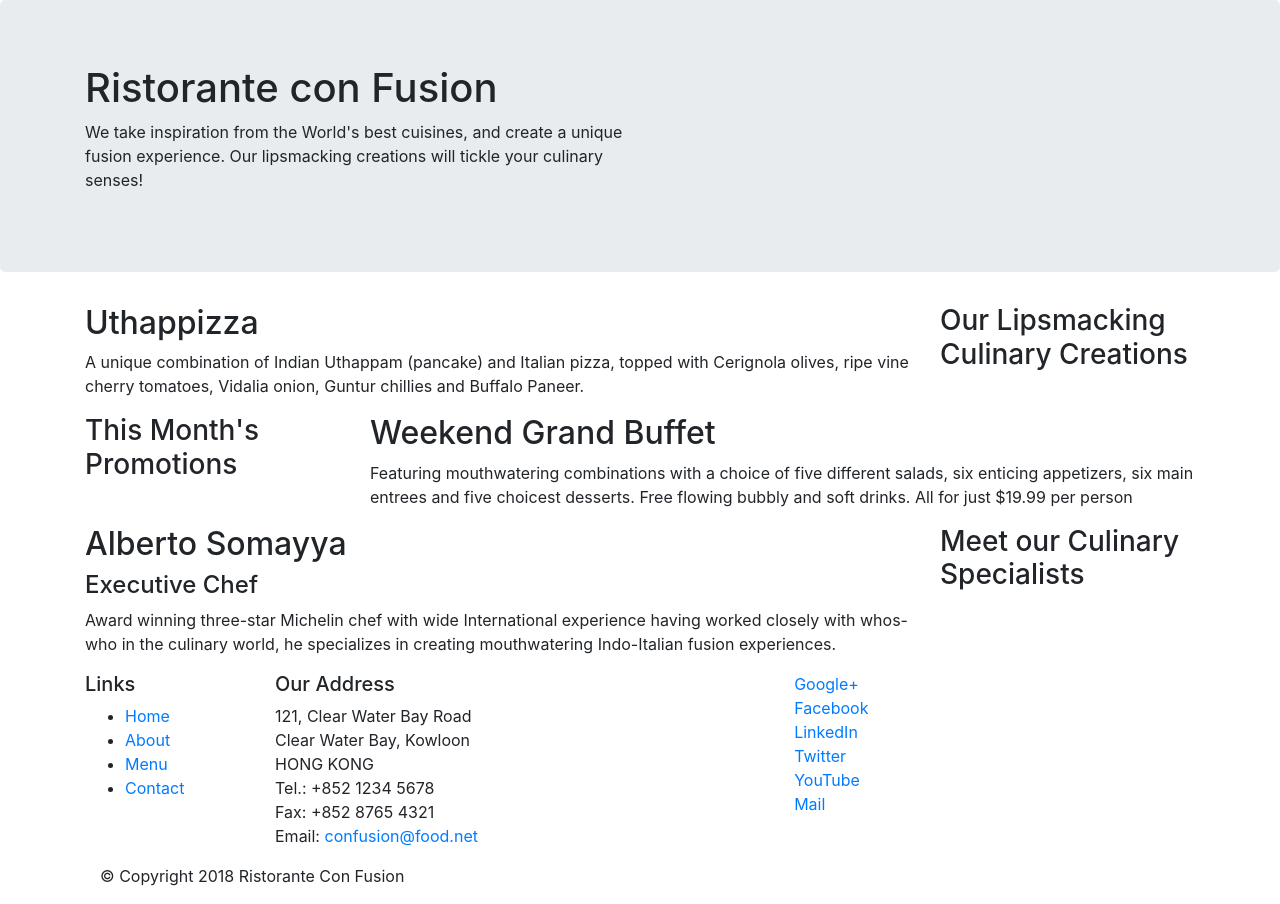
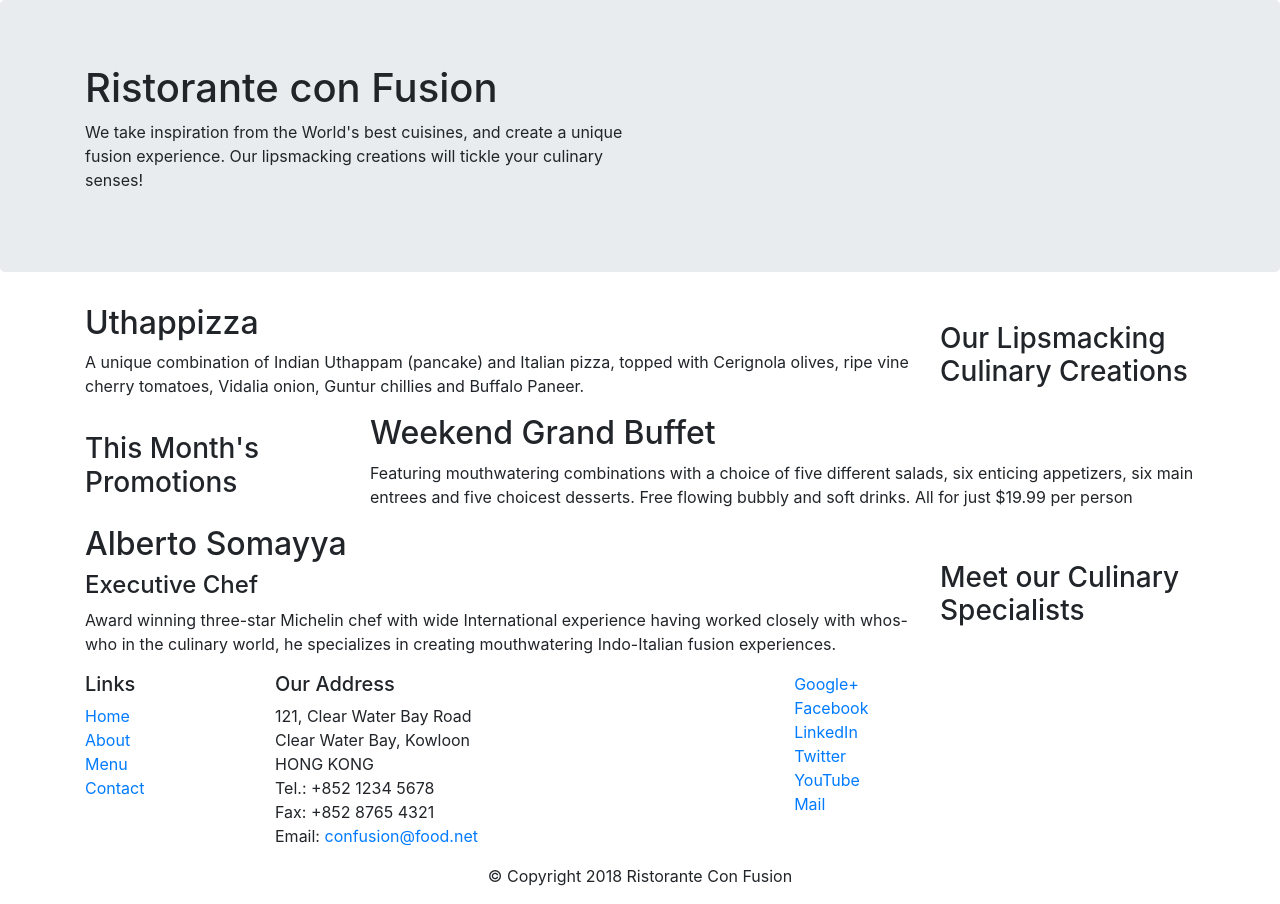
Before and after one commit to sandsece/BootstrapConfusion, a website: page index.html in a window 1280 px wide. Drawn offline with nearby package versions, Linux system fonts and the light colour scheme.

Commit message:
Bootstrap Grid Part 2

```diff
--- a/index.html
+++ b/index.html
@@ -9,6 +9,7 @@
 
      <!-- Bootstrap CSS -->
      <link rel="stylesheet" href="node_modules/bootstrap/dist/css/bootstrap.min.css">
+     <link href="css/styles.css" rel="stylesheet">
     <title>Ristorante Con Fusion</title>
 </head>
 
@@ -16,7 +17,7 @@
 
     <header class="jumbotron">
         <div class="container">
-            <div class="row">
+            <div class="row  row-header"">
                 <div class="col-12 col-sm-6">
                     <h1>Ristorante con Fusion</h1>
                     <p>We take inspiration from the World's best cuisines, and create a unique fusion experience. Our lipsmacking creations will tickle your culinary senses!</p>
@@ -28,7 +29,7 @@
     </header>
 
     <div class="container">
-        <div class="row">
+        <div class="row row-content align-items-center">
             <div class="col-12 col-sm-4  order-sm-last col-md-3">
                 <h3>Our Lipsmacking Culinary Creations</h3>
             </div>
@@ -39,7 +40,7 @@
         </div>
 
 
-        <div class="row">
+        <div class="row row-content align-items-center">
             <div class="col-12 col-sm-4 col-md-3">
                 <h3>This Month's Promotions</h3>
             </div>
@@ -49,7 +50,7 @@
             </div>
         </div>
 
-        <div class="row">
+        <div class="row row-content align-items-center">
             <div class="col-12 col-sm-4 order-sm-last col-md-3">
                 <h3>Meet our Culinary Specialists</h3>
             </div>
@@ -61,12 +62,12 @@
         </div>
     </div>
 
-    <footer>
+    <footer class="footer">
         <div class="container">
             <div class="row">
                 <div class="col-4 col-sm-2">
                     <h5>Links</h5>
-                    <ul>
+                    <ul class="list-unstyled">
                         <li><a href="#">Home</a></li>
                         <li><a href="#">About</a></li>
                         <li><a href="#">Menu</a></li>
@@ -85,7 +86,7 @@
 		           </address>
                 </div>
                 <div class="col-12 col-sm-4">
-                    <div class="col-4 offset-1 col-sm-2">
+                    <div class="col-4 offset-1 col-sm-2 align-self-center">
                         <a href="http://google.com/+">Google+</a>
                         <a href="http://www.facebook.com/profile.php?id=">Facebook</a>
                         <a href="http://www.linkedin.com/in/">LinkedIn</a>
@@ -95,8 +96,8 @@
                     </div>
                 </div>
            </div>
-           <div class="col-auto">
-                <div>
+           <div class="row justify-content-center">
+                <div class="col-auto">
                     <p>© Copyright 2018 Ristorante Con Fusion</p>
                 </div>
            </div>
```
Also changed, not shown: css/styles.css (added).
